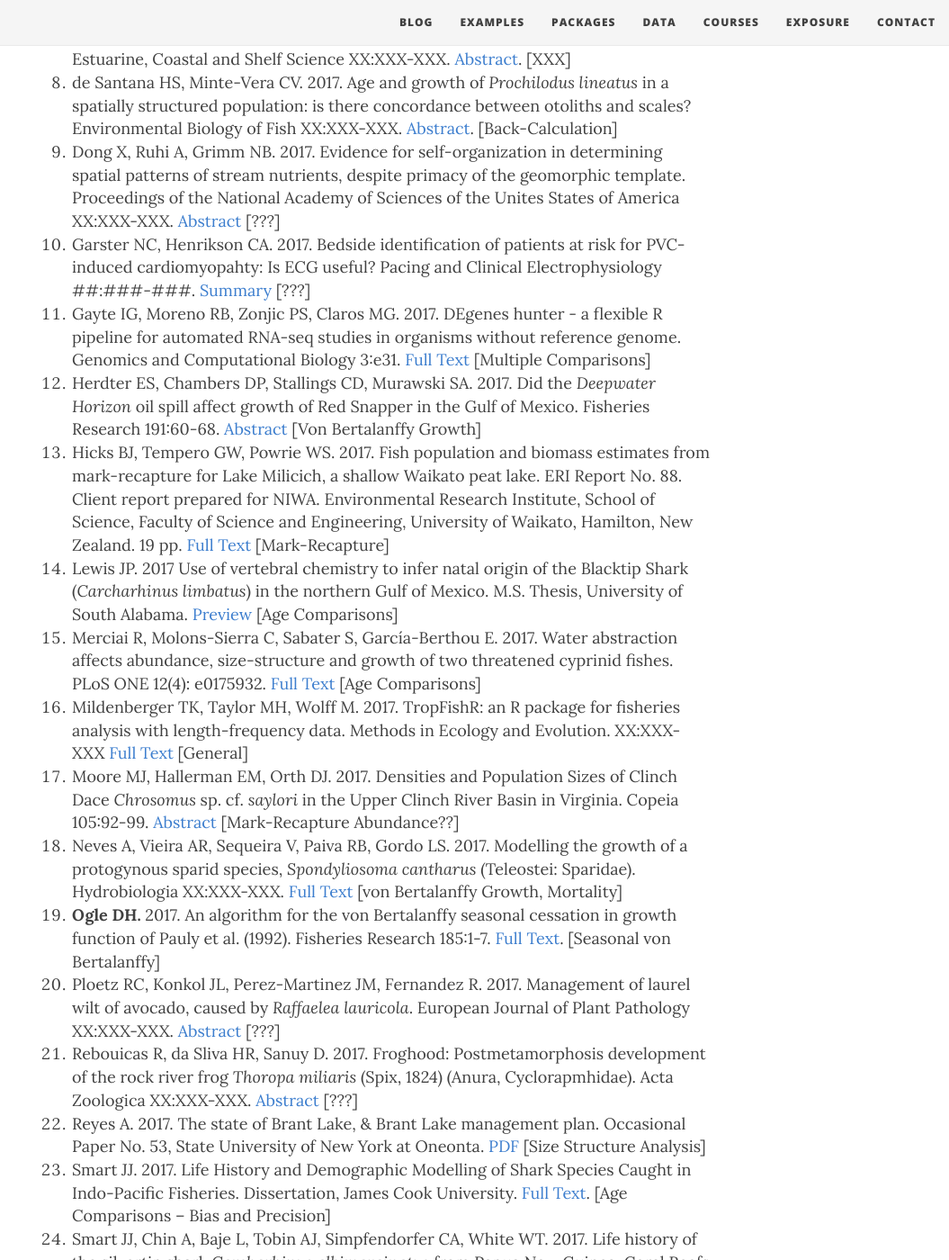
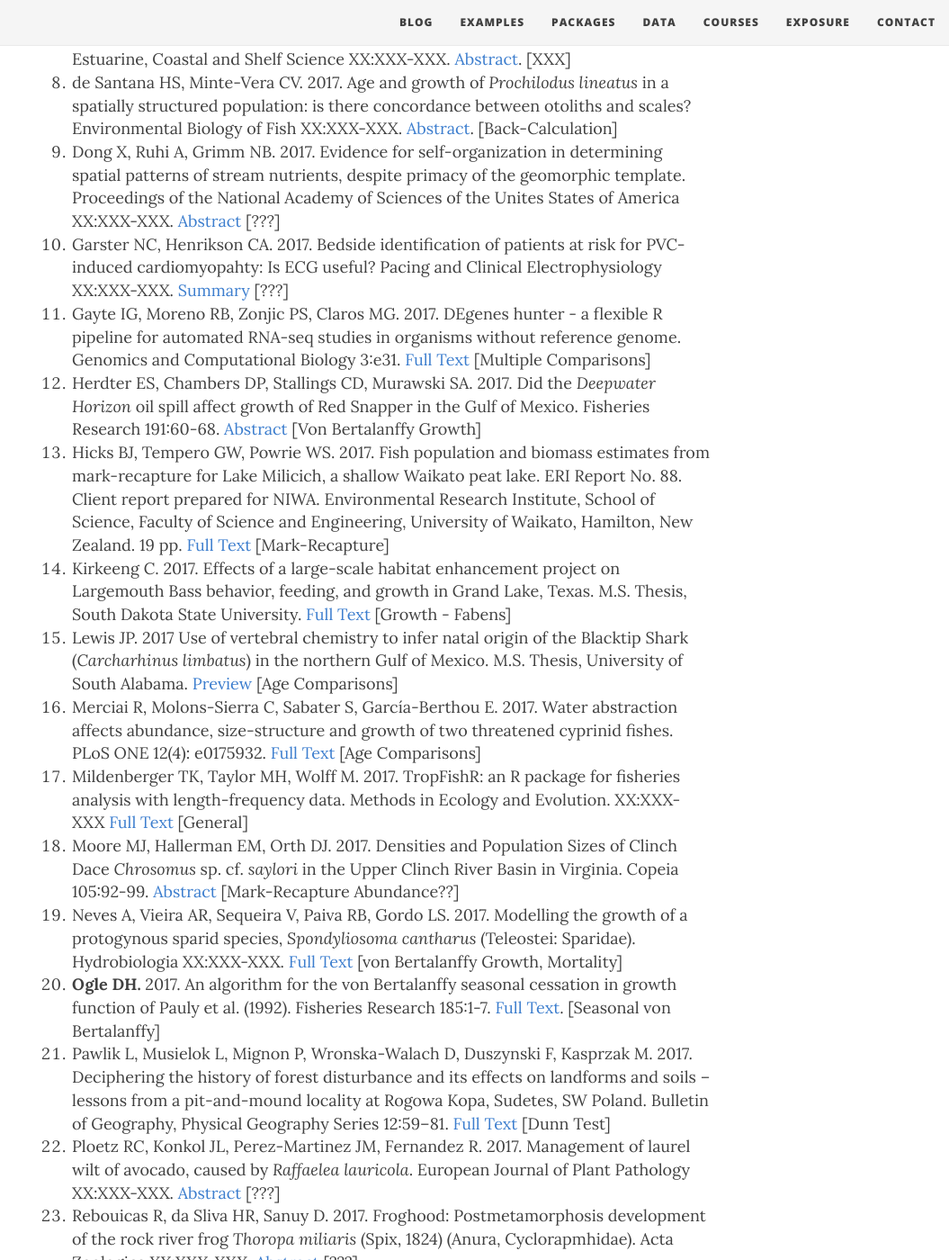
Before and after one commit to droglenc/fishR, a Jekyll site: the page built from exposure/exposure-citations17.md, in a window 1280 px wide and 1400 px high, scrolled down 936 px. Shown: the whole window at 90% size, without its empty margins (225-1280 px from the left). Built offline with Jekyll 4.4.1, drawn with Linux system fonts in a browser that asks for light colours; nearby versions of some CDN libraries; some of the changed text lies outside the part shown.

Commit message:
Updated citations

```diff
--- a/exposure/exposure-citations17.md
+++ b/exposure/exposure-citations17.md
@@ -16,16 +16,18 @@
 1. Coulson PG, Hall NG, Potter IC. 2017. Variations in biological characteristics of temperate gonochoristic species of Platycephalidae and their implications: A review. Estuarine, Coastal and Shelf Science XX:XXX-XXX. [Abstract](http://www.sciencedirect.com/science/article/pii/S0272771416307740). [XXX]
 1. de Santana HS, Minte-Vera CV. 2017. Age and growth of *Prochilodus lineatus* in a spatially structured population: is there concordance between otoliths and scales? Environmental Biology of Fish XX:XXX-XXX.  [Abstract](http://link.springer.com/article/10.1007/s10641-017-0574-5). [Back-Calculation]
 1. Dong X, Ruhi A, Grimm NB. 2017. Evidence for self-organization in determining spatial patterns of stream nutrients, despite primacy of the geomorphic template. Proceedings of the National Academy of Sciences of the Unites States of America XX:XXX-XXX. [Abstract](http://www.pnas.org/content/early/2017/05/24/1617571114.short) [???]
-1. Garster NC, Henrikson CA. 2017. Bedside identification of patients at risk for PVC-induced cardiomyopahty: Is ECG useful? Pacing and Clinical Electrophysiology ##:###-###. [Summary](http://onlinelibrary.wiley.com/doi/10.1111/pace.13125/full) [???]
+1. Garster NC, Henrikson CA. 2017. Bedside identification of patients at risk for PVC-induced cardiomyopahty: Is ECG useful? Pacing and Clinical Electrophysiology XX:XXX-XXX. [Summary](http://onlinelibrary.wiley.com/doi/10.1111/pace.13125/full) [???]
 1. Gayte IG, Moreno RB, Zonjic PS, Claros MG. 2017. DEgenes hunter - a flexible R pipeline for automated RNA-seq studies in organisms without reference genome. Genomics and Computational Biology 3:e31. [Full Text](https://genomicscomputbiol.org/ojs/index.php/GCB/article/view/31/58) [Multiple Comparisons]
 1. Herdter ES, Chambers DP, Stallings CD, Murawski SA. 2017. Did the *Deepwater Horizon* oil spill affect growth of Red Snapper in the Gulf of Mexico. Fisheries Research 191:60-68. [Abstract](http://www.sciencedirect.com/science/article/pii/S0165783617300656) [Von Bertalanffy Growth]
 1. Hicks BJ, Tempero GW, Powrie WS. 2017. Fish population and biomass estimates from mark-recapture for Lake Milicich, a shallow Waikato peat lake. ERI Report No. 88. Client report prepared for NIWA. Environmental Research Institute, School of Science, Faculty of Science and Engineering, University of Waikato, Hamilton, New Zealand. 19 pp. [Full Text](http://www.waikato.ac.nz/__data/assets/pdf_file/0018/333432/ERI_88.pdf) [Mark-Recapture]
+1. Kirkeeng C. 2017. Effects of a large-scale habitat enhancement project on Largemouth Bass behavior, feeding, and growth in Grand Lake, Texas. M.S. Thesis, South Dakota State University. [Full Text](http://openprairie.sdstate.edu/cgi/viewcontent.cgi?article=2227&context=etd) [Growth - Fabens]
 1. Lewis JP. 2017 Use of vertebral chemistry to infer natal origin of the Blacktip Shark (*Carcharhinus limbatus*) in the northern Gulf of Mexico. M.S. Thesis, University of South Alabama. [Preview](http://search.proquest.com/openview/58a9b1efb6d5eeda9b8304139844b64f/1?pq-origsite=gscholar&cbl=18750&diss=y) [Age Comparisons]
 1. Merciai R, Molons-Sierra C, Sabater S, García-Berthou E. 2017. Water abstraction affects abundance, size-structure and growth of two threatened cyprinid fishes. PLoS ONE 12(4): e0175932. [Full Text](https://doi.org/10.1371/journal.pone.0175932) [Age Comparisons]
 1. Mildenberger TK, Taylor MH, Wolff M. 2017. TropFishR: an R package for fisheries analysis with length-frequency data. Methods in Ecology and Evolution. XX:XXX-XXX [Full Text](http://onlinelibrary.wiley.com/doi/10.1111/2041-210X.12791/epdf) [General]
 1. Moore MJ, Hallerman EM, Orth DJ. 2017. Densities and Population Sizes of Clinch Dace *Chrosomus* sp. cf. *saylori* in the Upper Clinch River Basin in Virginia. Copeia 105:92-99. [Abstract](http://www.bioone.org/doi/abs/10.1643/CI-16-506) [Mark-Recapture Abundance??]
 1. Neves A, Vieira AR, Sequeira V, Paiva RB, Gordo LS. 2017. Modelling the growth of a protogynous sparid species, *Spondyliosoma cantharus* (Teleostei: Sparidae). Hydrobiologia XX:XXX-XXX. [Full Text](http://link.springer.com/article/10.1007/s10750-017-3188-1) [von Bertalanffy Growth, Mortality]
 1. **Ogle DH.**  2017.  An algorithm for the von Bertalanffy seasonal cessation in growth function of Pauly et al. (1992).  Fisheries Research 185:1-7.  [Full Text](http://www.sciencedirect.com/science/article/pii/S0165783616303137).  [Seasonal von Bertalanffy]
+1. Pawlik L, Musielok L, Mignon P, Wronska-Walach D, Duszynski F, Kasprzak M. 2017. Deciphering the history of forest disturbance and its effects on landforms and soils – lessons from a pit-and-mound locality at Rogowa Kopa, Sudetes, SW Poland. Bulletin of Geography, Physical Geography Series 12:59–81. [Full Text](http://scholar.google.com/scholar_url?url=http://apcz.umk.pl/czasopisma/index.php/BOGPGS/article/download/12255/12212&hl=en&sa=X&scisig=AAGBfm1E20MxP7JZjHmfhdGcysXnzjNZ0Q&nossl=1&oi=scholaralrt) [Dunn Test]
 1. Ploetz RC, Konkol JL, Perez-Martinez JM, Fernandez R. 2017. Management of laurel wilt of avocado, caused by *Raffaelea lauricola*. European Journal of Plant Pathology XX:XXX-XXX. [Abstract](http://link.springer.com/article/10.1007/s10658-017-1173-1) [???]
 1. Rebouicas R, da Sliva HR, Sanuy D. 2017. Froghood: Postmetamorphosis development of the rock river frog *Thoropa miliaris* (Spix, 1824) (Anura, Cyclorapmhidae). Acta Zoologica XX:XXX-XXX. [Abstract](http://onlinelibrary.wiley.com/doi/10.1111/azo.12199/full) [???]
 1. Reyes A. 2017. The state of Brant Lake, & Brant Lake management plan. Occasional Paper No. 53, State University of New York at Oneonta. [PDF](http://www.oneonta.edu/academics/biofld/PUBS/OP/OP-53-Reyes-BrantLake.pdf) [Size Structure Analysis]
@@ -35,6 +37,7 @@
 1. Usseglio P, Selwyn JD, Downey-Wall AM, Hogan JD. 2017. Effectiveness of removals of the invasive lionfish: how many dives are needed to deplete a reef? PeerJ 5:e3043. [Full Text](https://peerj.com/articles/3043/). [Depletion Methods]
 1. Ventura D, Bonhomme V, Colangelo P, Bonifazi A, Lasinio GJ, Ardizzone G. 2017. Does morphology predict trophic niche differentiation? Relationship between feeding habits and body shape in four co-occurring juvenile species (Pisces: Perciformes, Sparidae). Estuarine, Coastal and Shelf Science 191:84-95. [Abstract](http://www.sciencedirect.com/science/article/pii/S0272771416306175) [Length-Weight?]
 1. Vicenzi S, Mangel M, Jesensek D, Garza JC, Crivelli AJ. 2017. Genetic and life-history consequences of extreme climate events. Proceedings of  the Royal Society B: Biological Sciences  XX:XXX-XXX. [Abstract](http://rspb.royalsocietypublishing.org/content/284/1848/20162118) [???]
+1. Vilizzi L, Copp GH. 2017. Global patterns and clines in the growth of commno carp *Cyprinus carpio*. Journal of Fish Biology XX:XXX-XXX. [Full Text](https://www.researchgate.net/publication/316831020_Global_patterns_and_clines_in_the_growth_of_common_carp_Cyprinus_carpio) [Growth]
 
 -----
 <p style="text-align: center;"><a href="exposure-citations16.html">Goto 2016 citations</a></p>
```
Also changed, not shown: other parts of exposure/exposure-citations17.md (+1 -1 lines).
